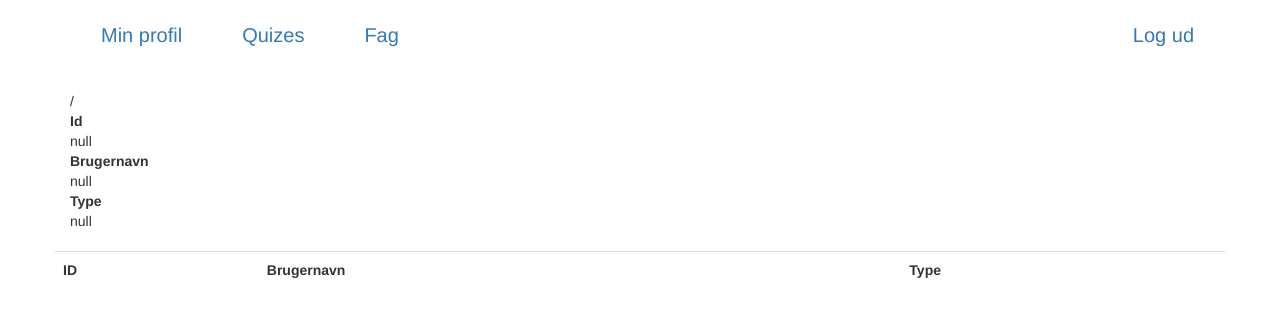
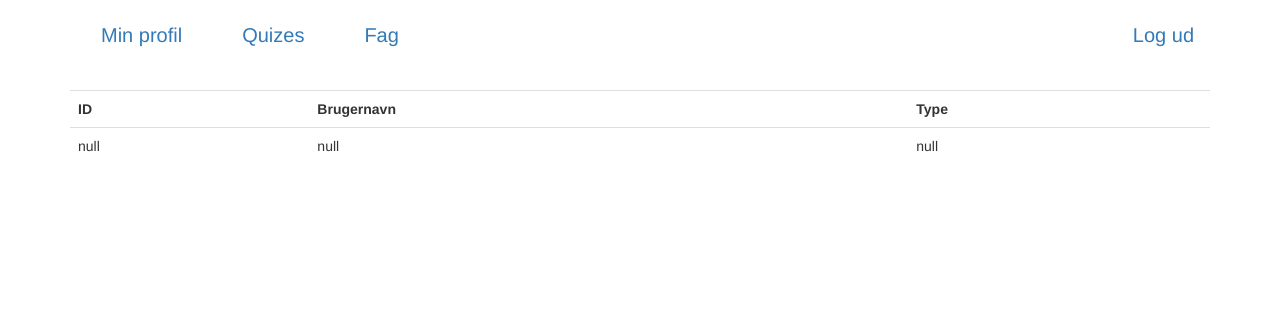
Before and after one commit to Danny-Lau/KlientProjekt, a plain HTML site: page myProfile.html in a window 1280 px wide. Drawn offline with Linux system fonts and the light colour scheme.

Commit message:
layout til min profil

```diff
--- a/js/myProfile.js
+++ b/js/myProfile.js
@@ -1,20 +1,23 @@
 $(document).ready(() => {
-
-    const user = SDK.User.current();
-
 
 
     $(".information").html(`
-    <dl>
-      / <dt>Id</dt>
-        <dd>${SDK.Storage.load("userId")}</dd>
 
-        <dt>Brugernavn</dt>
-        <dd>${SDK.Storage.load("username")}</dd>
+    <table class = "table">
+        <tr>
+            <tr>
+                <th>ID</th>
+                <th>Brugernavn</th>
+                <th>Type</th>
+            </tr>
 
-        <dt>Type</dt>
-        <dd>${SDK.Storage.load("type")}</dd>
-     </dl>
+            </tr>
+                <td>${SDK.Storage.load("userId")}</td>
+                <td>${SDK.Storage.load("username")}</td>
+                <td>${SDK.Storage.load("type")}</td>
+            </tr>
+        </Tread>
+     </table>
   `);
 
 
--- a/myProfile.html
+++ b/myProfile.html
@@ -25,23 +25,11 @@
 
     </div>
 
+    <div class = "row">
+
+        <div class="col-lg-12 information"></div>
 
 
-
-
-    <div class = "row">
-
-        <div class="col-lg-8 information"></div>
-
-            <table class="table">
-                <thread>
-                    <tr>
-                        <th>ID</th>
-                        <th>Brugernavn</th>
-                        <th>Type</th>
-                    </tr>
-                </thread>
-            </table>
         </div>
     </div>
 
```
